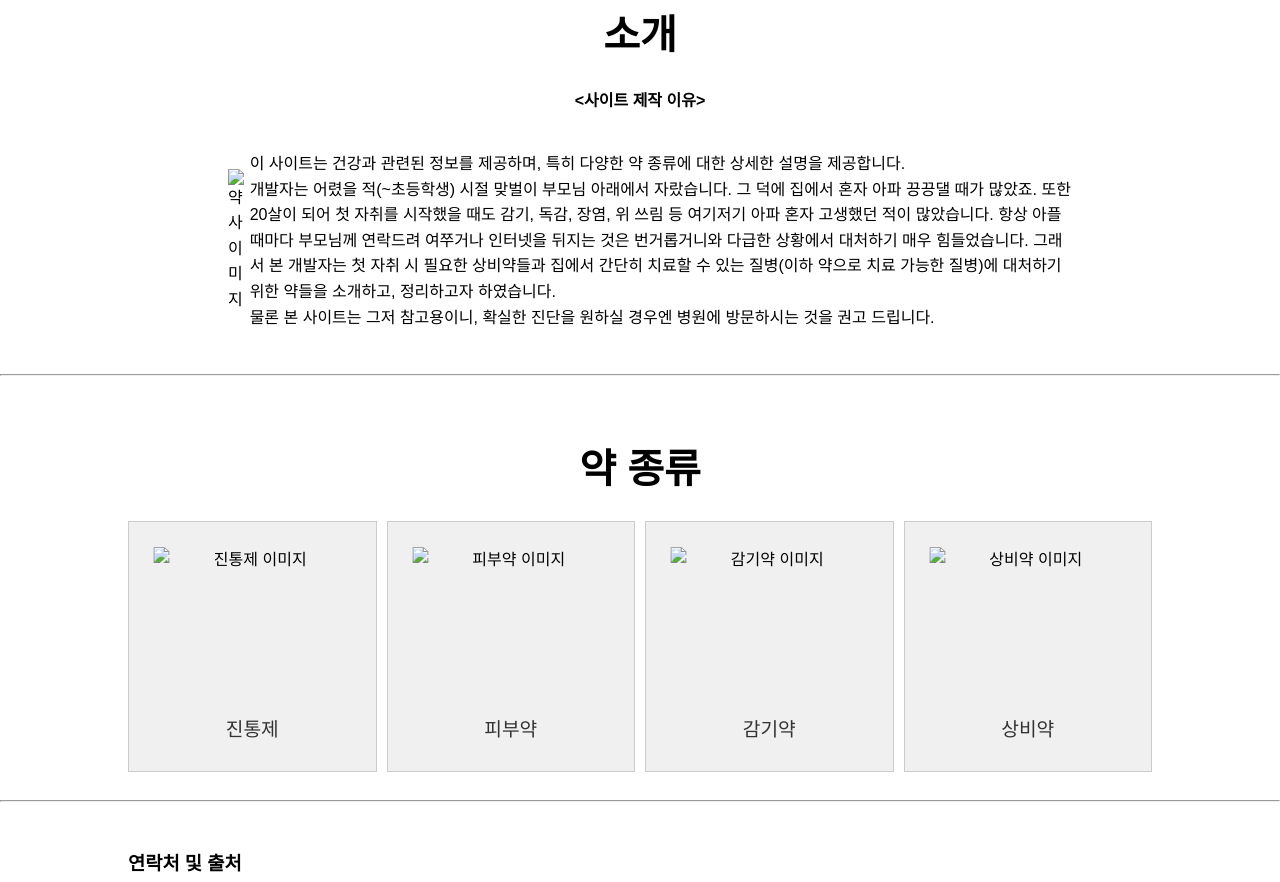
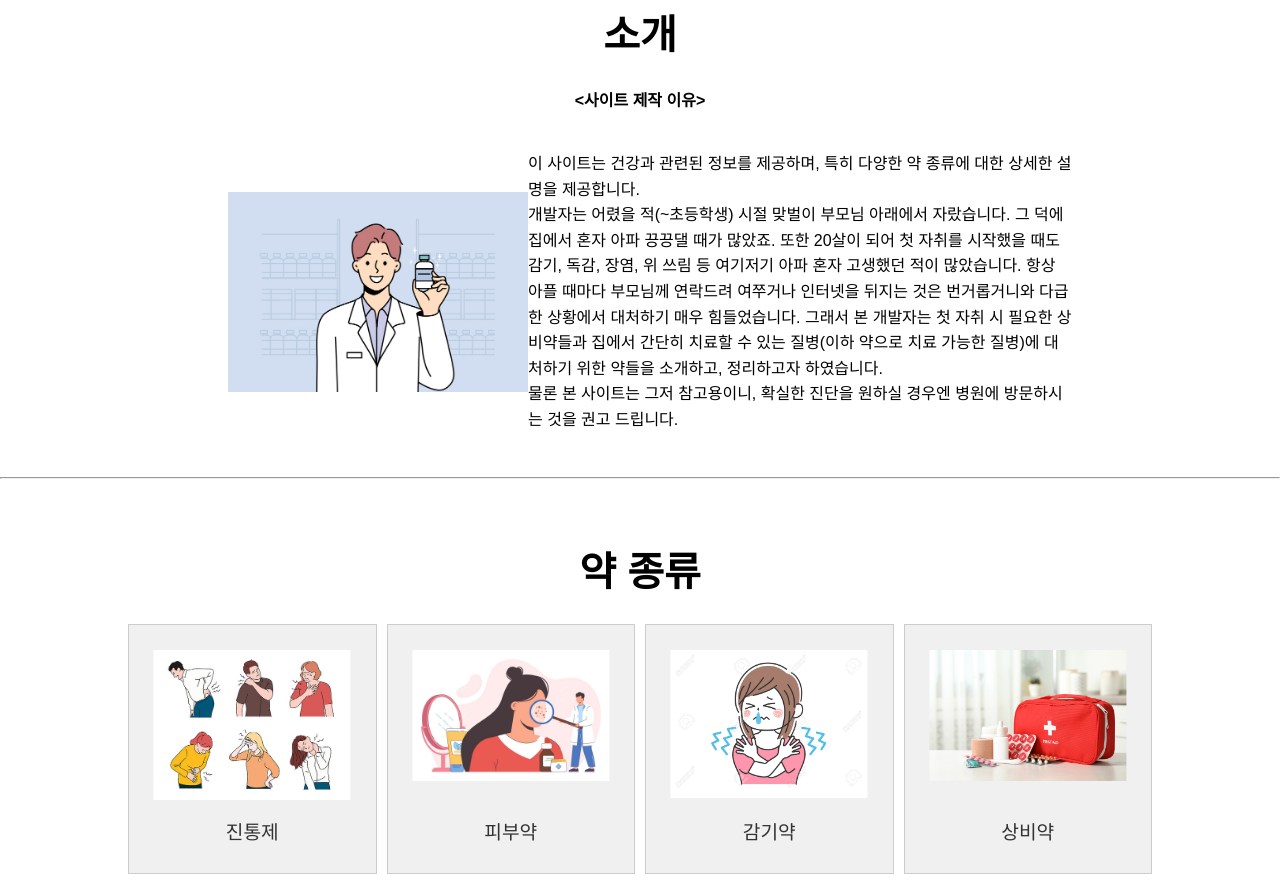
Before and after one commit to Jibira/Medicine, a plain HTML site: page index.html in a window 1280 px wide. Shown: the part 607-1489 px from the top of the page. Drawn offline with Linux system fonts and the light colour scheme.

Commit message:
Update index.html

```diff
--- a/index.html
+++ b/index.html
@@ -4,7 +4,7 @@
     <meta charset="UTF-8">
     <meta name="viewport" content="width=device-width, initial-scale=1.0">
     <title>MEDICINE</title>
-    <link rel="icon" type="image/x-icon" href="Jibira.github.io/Medicine/https://postfiles.pstatic.net/MjAyNDA2MTFfMTE3/MDAxNzE4MDM0NDc1MjEx.5srZxwyYHxGLF_XcIRLRuJ_wJ3Wq3iR9eaxowc5WhKkg.1-OMweYlGs50lFSD1tTb3oMCpRnShp_Go_o5ZqBB2EEg.PNG/%ED%8C%8C%EB%B9%84%EC%BD%98_%EC%95%BD.png?type=w773">
+    <link rel="icon" type="image/x-icon" href="https://github.com/Jibira/Medicine/blob/main/a.png?raw=true">
     <style>
         body {
             font-family: Arial, sans-serif;
@@ -194,7 +194,7 @@
             <h2>소개</h2>
             <h4 class="center-text">&lt;사이트 제작 이유&gt;</h4>
             <div class="text-with-image">
-                <img src="Jibira.github.io/Medicine/https://postfiles.pstatic.net/MjAyNDA2MTFfMTk1/MDAxNzE4MDM0NDUzNjkx.1CrWYnhIQbJqVYgZa4fnzVbDrJZCrDjd6Jfwma5cQIUg.WiuoMh8m7079XZCP7VcNEqdT6v9Rm2W-V5lLxiZZEwQg.JPEG/%EC%95%BD%EC%82%AC.jpg?type=w773" alt="약사 이미지">
+                <img src="https://github.com/Jibira/Medicine/blob/main/b.jpg?raw=true" alt="약사 이미지">
                 <div>
                     <p>이 사이트는 건강과 관련된 정보를 제공하며, 특히 다양한 약 종류에 대한 상세한 설명을 제공합니다.<br> 개발자는 어렸을 적(~초등학생) 시절 맞벌이 부모님 아래에서 자랐습니다. 그 덕에 집에서 혼자 아파 끙끙댈 때가 많았죠. 또한 20살이 되어 첫 자취를 시작했을 때도 감기, 독감, 장염, 위 쓰림 등 여기저기 아파 혼자 고생했던 적이 많았습니다. 항상 아플 때마다 부모님께 연락드려 여쭈거나 인터넷을 뒤지는 것은 번거롭거니와 다급한 상황에서 대처하기 매우 힘들었습니다. 그래서 본 개발자는 첫 자취 시 필요한 상비약들과 집에서 간단히 치료할 수 있는 질병(이하 약으로 치료 가능한 질병)에 대처하기 위한 약들을 소개하고, 정리하고자 하였습니다. <br>물론 본 사이트는 그저 참고용이니, 확실한 진단을 원하실 경우엔 병원에 방문하시는 것을 권고 드립니다.</p>
                 </div>
@@ -208,22 +208,22 @@
             <div class="drug-grid">
                 <div class="drug-type">
                     <a class="drug-link" href="painkillers.html"></a>
-                    <img src="Jibira.github.io/Medicine/https://postfiles.pstatic.net/MjAyNDA2MTFfMjQy/MDAxNzE4MDM0NDU3Mjgx.tROLgGUpXaru0LIOqkNrRPfF_NquUMbjlcIxYJK0w4Qg.3lzHiyQgys3-10r1e8hQBsK8U88crbc-BSkdlVCPFCcg.JPEG/%ED%86%B5%EC%A6%9D.jpg?type=w773" alt="진통제 이미지">
+                    <img src="https://github.com/Jibira/Medicine/blob/main/c.jpg?raw=true" alt="진통제 이미지">
                     <a href="painkillers.html">진통제</a>
                 </div>
                 <div class="drug-type">
                     <a class="drug-link" href="skincare.html"></a>
-                    <img src="Jibira.github.io/Medicine/https://postfiles.pstatic.net/MjAyNDA2MTFfMjkg/MDAxNzE4MDM0NDU5MjY1.Lk3wdDIA8f8zqHOdU4hp405jtDUmJWzW19WQbH1i8xEg.H4BlqkA_jMJBY7zD2CGTYXDotHIzx0OovuW0qms4PB8g.JPEG/%ED%94%BC%EB%B6%80%EB%B3%91.jpg?type=w773" alt="피부약 이미지">
+                    <img src="https://github.com/Jibira/Medicine/blob/main/d.jpg?raw=true" alt="피부약 이미지">
                     <a href="skincare.html">피부약</a>
                 </div>
                 <div class="drug-type">
                     <a class="drug-link" href="coldmeds.html"></a>
-                    <img src="Jibira.github.io/Medicine/https://postfiles.pstatic.net/MjAyNDA2MTFfMTUz/MDAxNzE4MDM0NDY5OTI4.DATT7w6rFq4saympe_8Bz7xs0iSEliv9dmfioCHo4GQg.GX9gmrqtB1g3p6bV4Y35wEtveLn_1In58o2UskB3Yj0g.JPEG/%EA%B0%90%EA%B8%B0.jpg?type=w773" alt="감기약 이미지">
+                    <img src="https://github.com/Jibira/Medicine/blob/main/e.jpg?raw=true" alt="감기약 이미지">
                     <a href="coldmeds.html">감기약</a>
                 </div>
                 <div class="drug-type">
                     <a class="drug-link" href="firstaid.html"></a>
-                    <img src="Jibira.github.io/Medicine/https://postfiles.pstatic.net/MjAyNDA2MTFfMjM1/MDAxNzE4MDM0NDcxODE5.ZkaJNQIP7edKbNywCBWpb4Qpe-Avkf1d1gH7W_OsPwAg.Y8T3NrBFcverEwFbqsm7ZlTpTvs9xTcUBmWFKYlTZWkg.JPEG/%EC%83%81%EB%B9%84%EC%95%BD.jpg?type=w773" alt="상비약 이미지">
+                    <img src="https://github.com/Jibira/Medicine/blob/main/f.jpg?raw=true" alt="상비약 이미지">
                     <a href="firstaid.html">상비약</a>
                 </div>
             </div>
```
